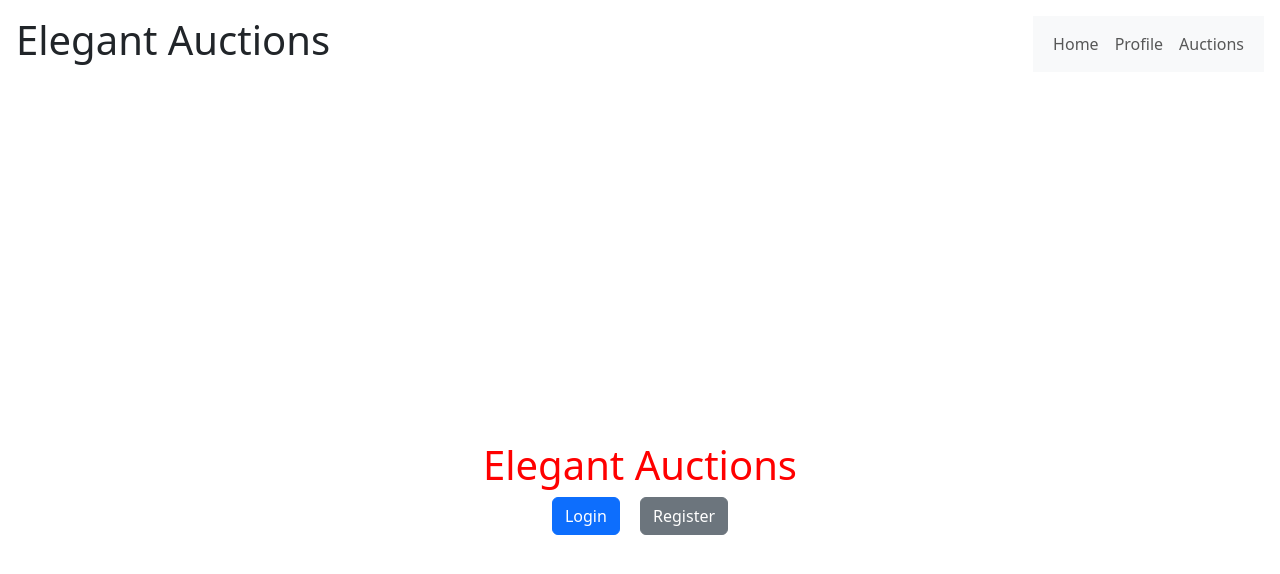
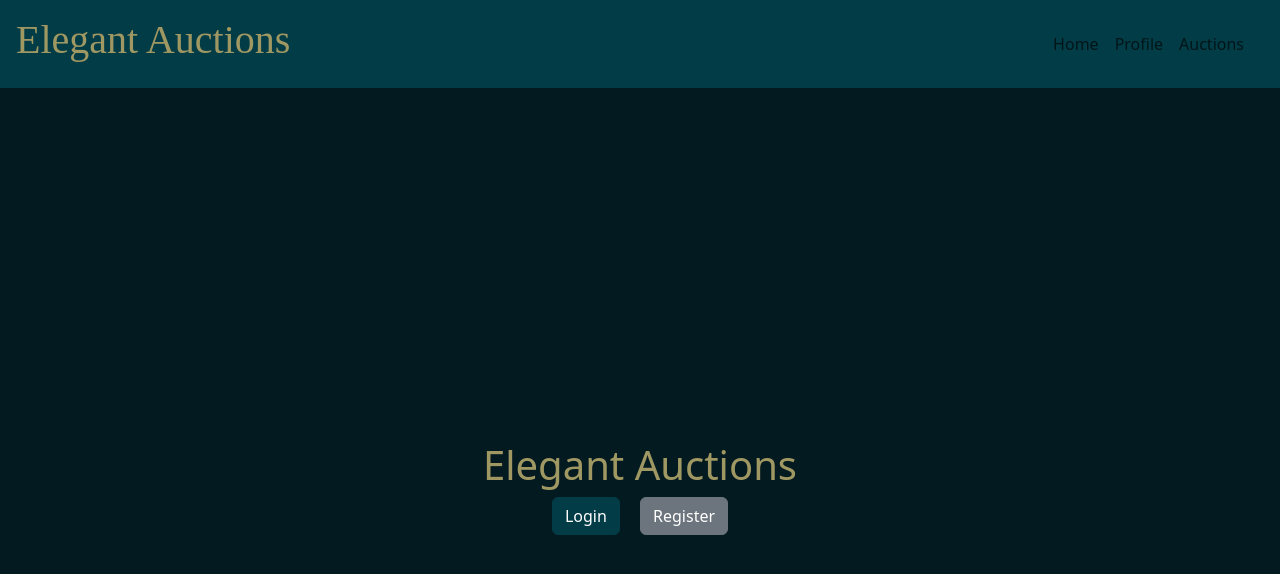
Before and after one commit to ykjellin/Semester-Project-2, a website with bundled scripts: page src/index.html in a window 1280 px wide. Built offline with nearby package versions, Linux system fonts and the light colour scheme; files whose address does not match are found by name.

Commit message:
Fixed styling for merge conflict

```diff
--- a/src/main.scss
+++ b/src/main.scss
@@ -1,5 +1,19 @@
+$primary: #023c47;
+$background: #031a20;
+$light: #023c47;
+
 @import "../node_modules/bootstrap/scss/bootstrap";
 
-#main-content h1 {
-  color: red;
+body {
+  background-color: $background;
+  color: #a09862;
 }
+
+header {
+  background-color: $light;
+}
+
+.logo {
+  font-family: "old standard tt italic";
+  color: #a09862;
+}
```
Also changed, not shown: src/main.css, 1 other file.
